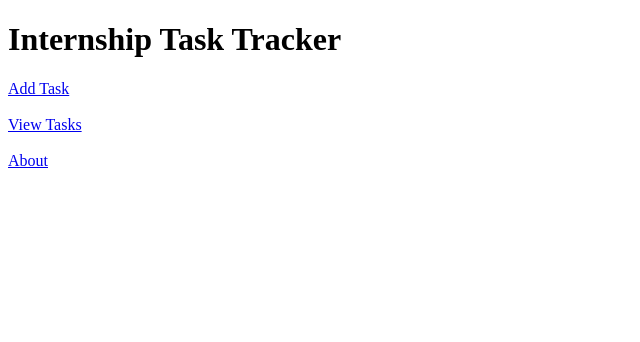
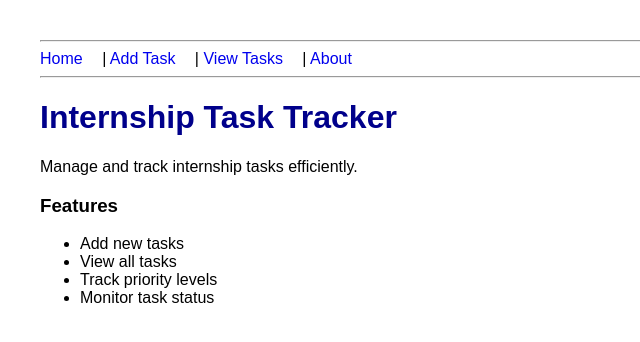
Before and after one commit to Diexied/internship-task-tracker, a Django app: page / in a window 1280 px wide. Shown: the top 342 px of the page, without its empty margins (0-640 px from the left). Run offline with Django 5.2, Linux system fonts and the light colour scheme.

Commit message:
Improved UI and navigation for task tracker

```diff
--- a/templates/home.html
+++ b/templates/home.html
@@ -2,16 +2,47 @@
 <html>
 <head>
     <title>Internship Task Tracker</title>
+
+    <style>
+        body{
+            font-family: Arial;
+            margin: 40px;
+        }
+
+        h1{
+            color: darkblue;
+        }
+
+        a{
+            text-decoration: none;
+            margin-right: 15px;
+        }
+    </style>
+
 </head>
 <body>
 
+    <hr>
+
+    <a href="/">Home</a> |
+    <a href="/add-task/">Add Task</a> |
+    <a href="/view-tasks/">View Tasks</a> |
+    <a href="/about/">About</a>
+
+    <hr>
+
     <h1>Internship Task Tracker</h1>
 
-    <a href="/add-task/">Add Task</a><br><br>
+    <p>Manage and track internship tasks efficiently.</p>
 
-    <a href="/view-tasks/">View Tasks</a><br><br>
+    <h3>Features</h3>
 
-    <a href="/about/">About</a>
+    <ul>
+        <li>Add new tasks</li>
+        <li>View all tasks</li>
+        <li>Track priority levels</li>
+        <li>Monitor task status</li>
+    </ul>
 
 </body>
 </html>
```
Also changed, not shown: templates/about.html (+26 -0 lines), templates/add_task.html (+26 -0 lines), templates/view_tasks.html (+26 -0 lines), db.sqlite3.
